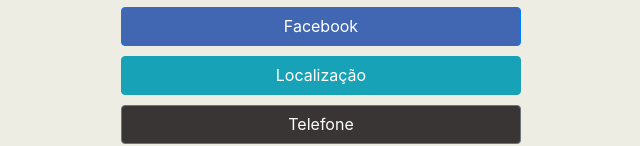
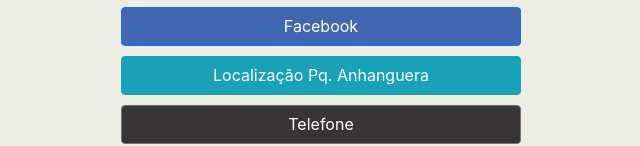
Before and after one commit to startdes/bolosdositio, a plain HTML site: page index.html in a window 1280 px wide. Shown: the part 312-458 px from the top of the page, without its empty margins (319-959 px from the left). Drawn offline with nearby package versions, Linux system fonts and the light colour scheme.

Commit message:
Add files via upload

```diff
--- a/index.html
+++ b/index.html
@@ -70,7 +70,7 @@
 
         <div class="divconteudo">
             <a href="https://goo.gl/maps/3pjKqApZ7sN2" target="_blank">
-                <div class="btn btn-info divlinks">Localização
+                <div class="btn btn-info divlinks">Localização Pq. Anhanguera
                 </div>
             </a>
         </div>
```
